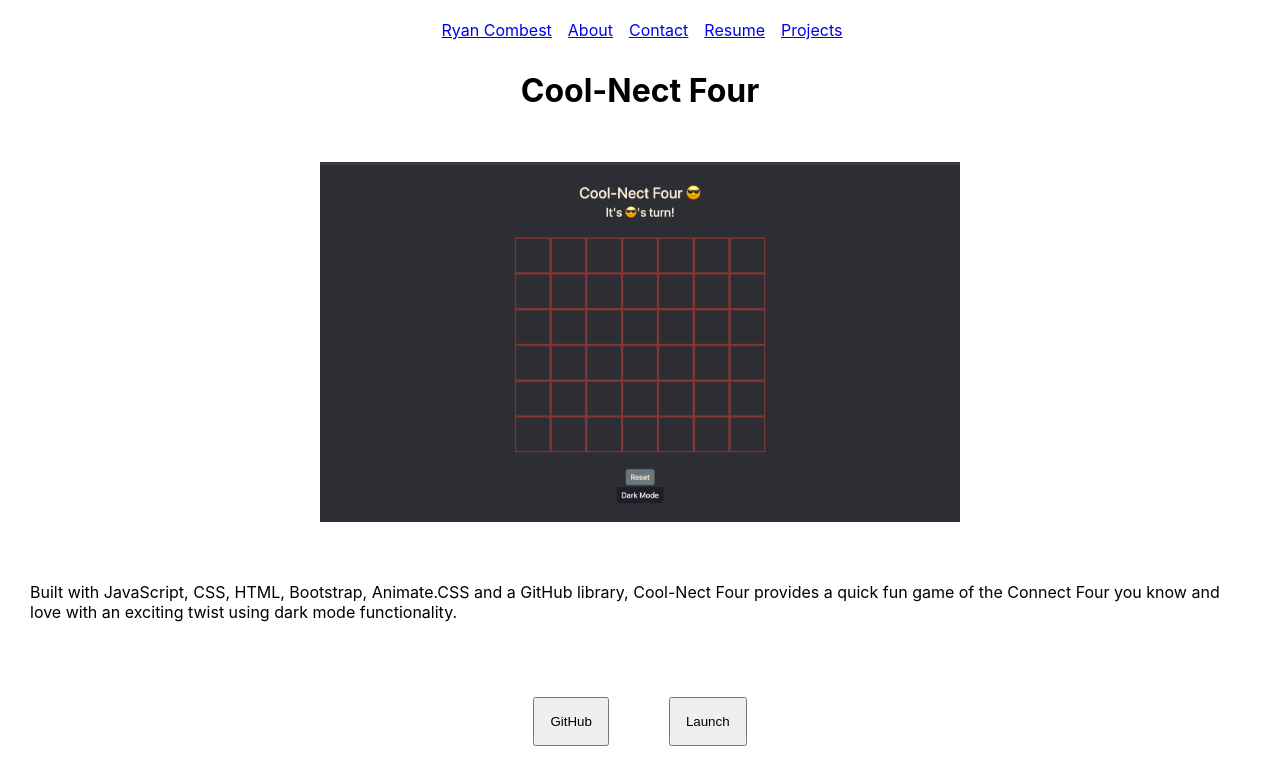
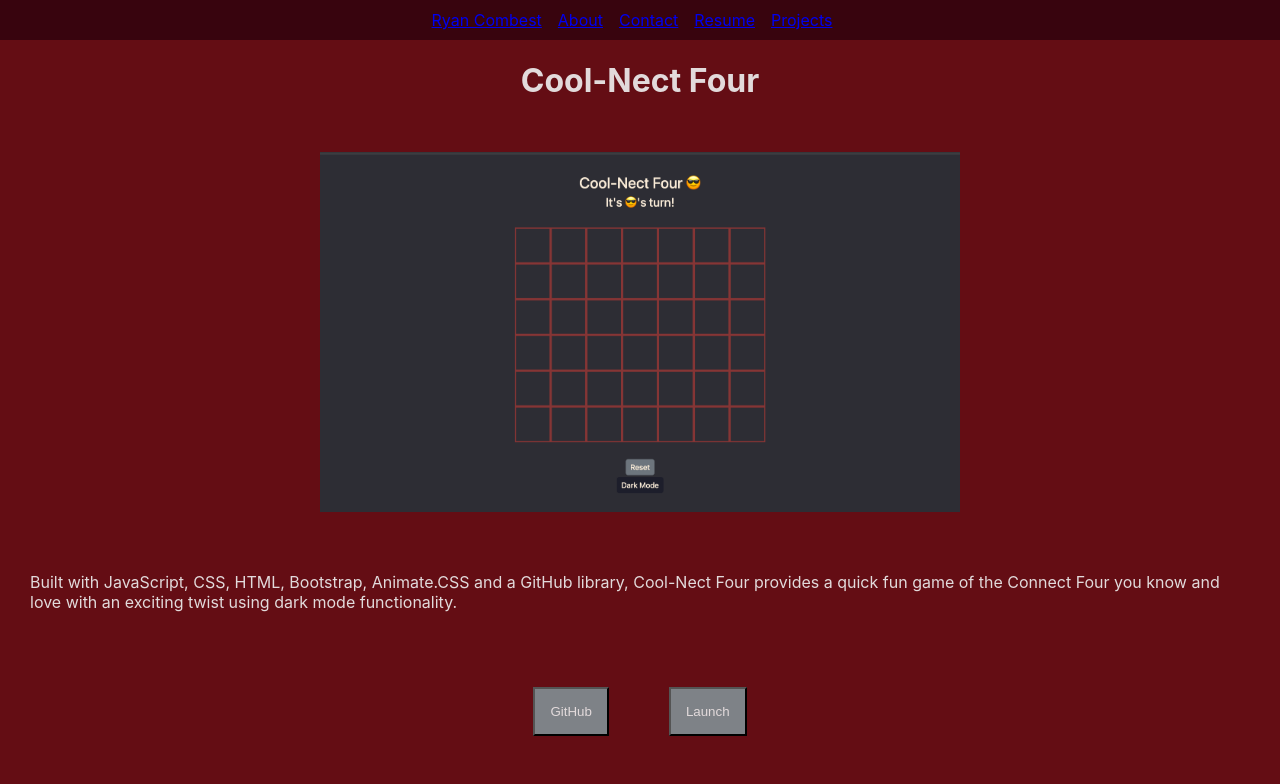
Before and after one commit to Rcombest/react-portfolio, a React (Create React App) app: page /projects/cool-nect-four in a window 1280 px wide. Shown: the top 784 px of the page. Built offline with nearby package versions, Linux system fonts and the light colour scheme.

Commit message:
adds background, nav, text, and button colors

```diff
--- a/src/components/NavBar.module.css
+++ b/src/components/NavBar.module.css
@@ -1,10 +1,11 @@
 nav {
   width: 100%;
-  margin: 10px;
+  /* margin: 10px; */
   display: flex;
   align-items: center;
   justify-content: center;
   flex-wrap: wrap;
+  background-color: #38040E;
 }
 
 ul {
--- a/src/components/ProjectPreview.jsx
+++ b/src/components/ProjectPreview.jsx
@@ -19,9 +19,6 @@ const ProjectPreview = (props) => {
             <h3>
               {props.project.title}
             </h3>
-            {/* <button>
-              Learn more
-            </button> */}
           </section>
         </div>
       </Link>
--- a/src/index.css
+++ b/src/index.css
@@ -5,6 +5,8 @@ body {
     sans-serif;
   -webkit-font-smoothing: antialiased;
   -moz-osx-font-smoothing: grayscale;
+  background-color: #640D14;
+  color: #E2DADB;
 }
 
 code {
--- a/src/pages/ProjectDetails.module.css
+++ b/src/pages/ProjectDetails.module.css
@@ -25,11 +25,15 @@
 .ghBtn {
   margin: 15px;
   padding: 15px;
+  color: #e2dadb;
+  background-color: #7e8287;
 }
 
 .launchBtn {
   margin: 15px;
   padding: 15px;
+  color: #e2dadb;
+  background-color: #7e8287;
 }
 
 .repoLink {
```
